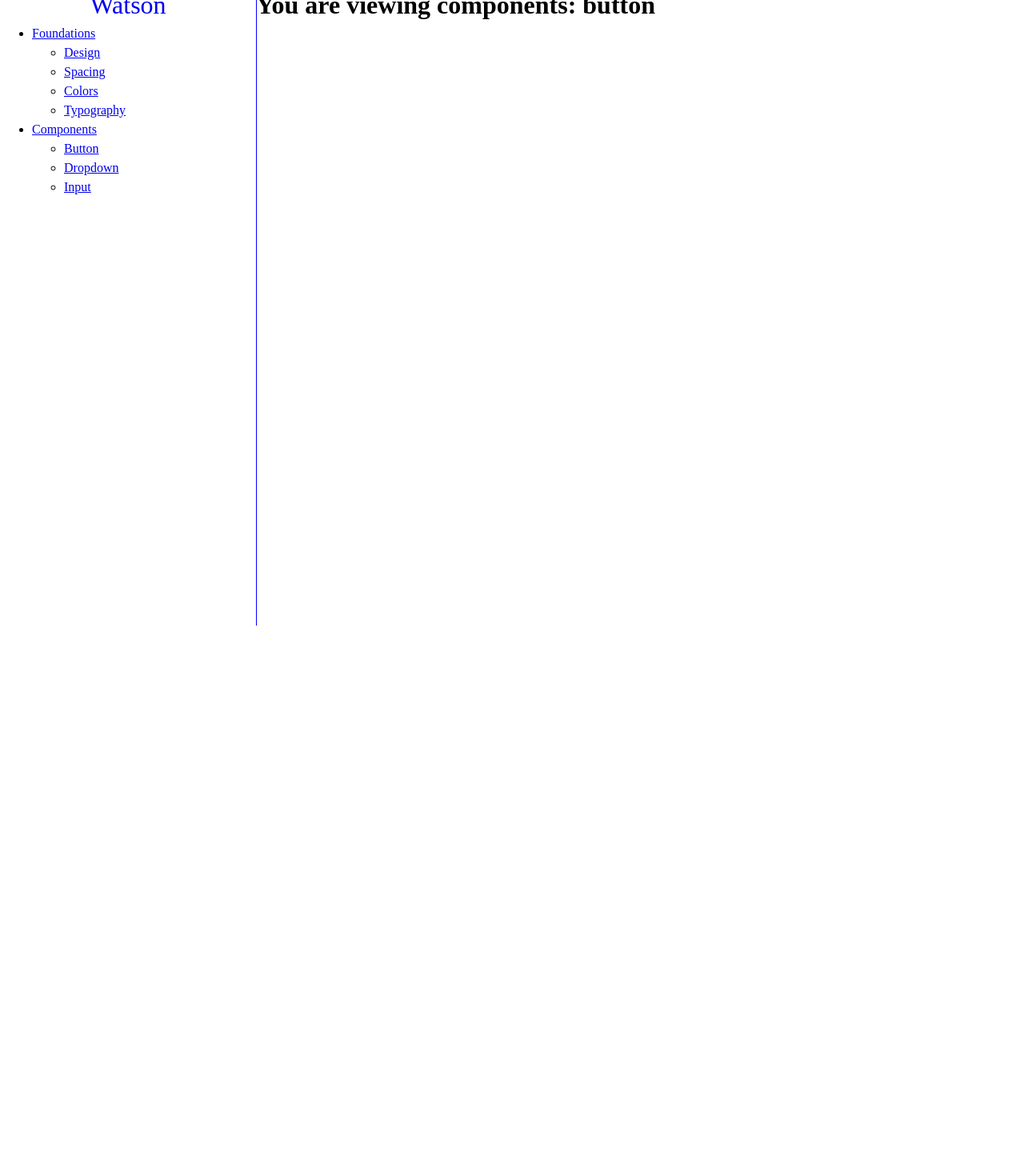
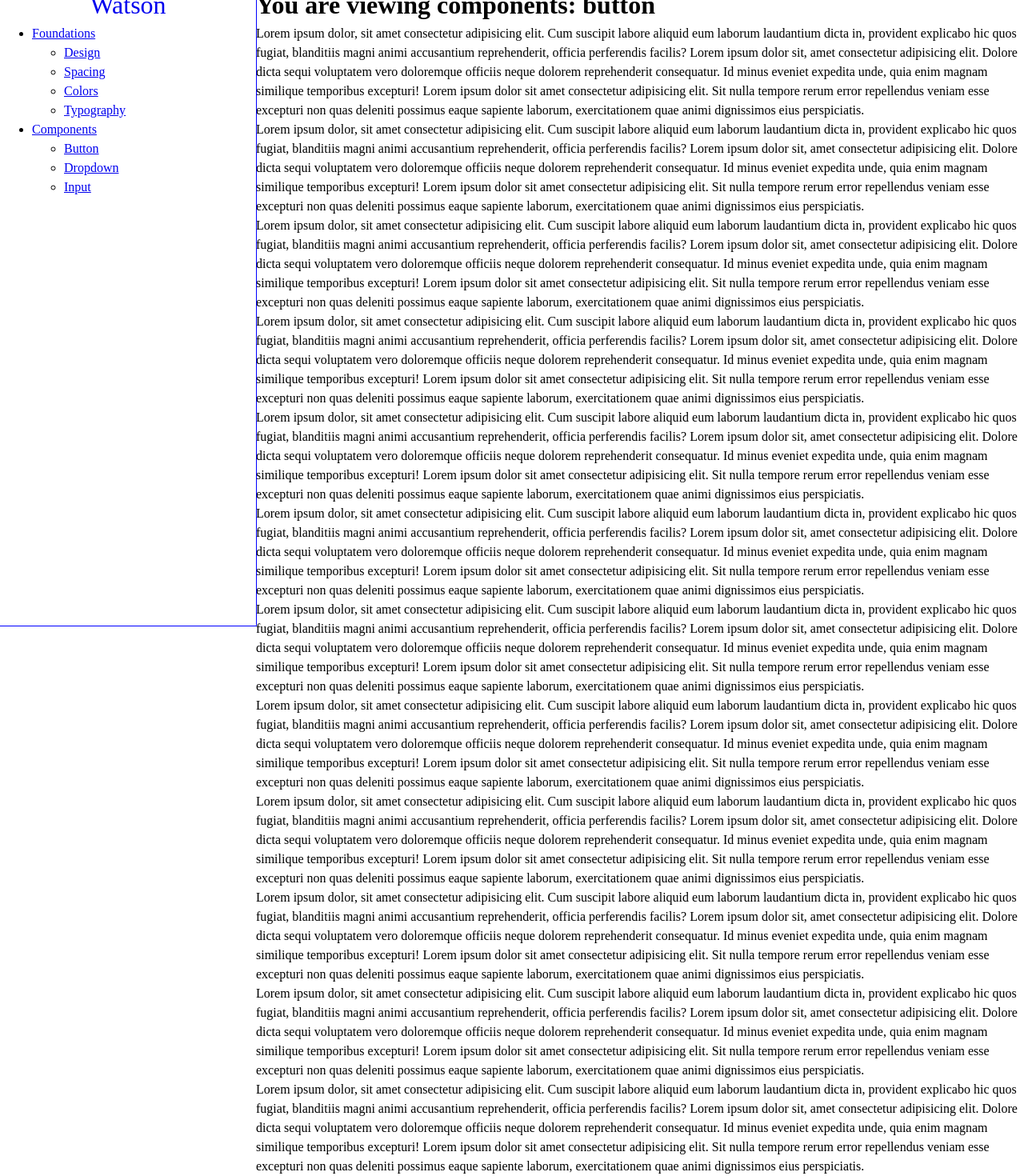
Before and after one commit to danigonlinea/library-docs-nuxt, a Nuxt app: page /components/button in a window 1280 px wide. Shown: the part 18-1488 px from the top of the page at 80% size. Before the commit the page ends 800 px from the top, so only its background shows below. Built offline with nearby package versions, Linux system fonts and the light colour scheme.

Commit message:
test(pages): Scroll to top issues in components

```diff
--- a/pages/components/[name].vue
+++ b/pages/components/[name].vue
@@ -2,6 +2,150 @@
   <Content>
     <template #content>
       <h1>You are viewing components: {{ $route.params.name }}</h1>
+      <p>
+        Lorem ipsum dolor, sit amet consectetur adipisicing elit. Cum suscipit
+        labore aliquid eum laborum laudantium dicta in, provident explicabo hic
+        quos fugiat, blanditiis magni animi accusantium reprehenderit, officia
+        perferendis facilis? Lorem ipsum dolor sit, amet consectetur adipisicing
+        elit. Dolore dicta sequi voluptatem vero doloremque officiis neque
+        dolorem reprehenderit consequatur. Id minus eveniet expedita unde, quia
+        enim magnam similique temporibus excepturi! Lorem ipsum dolor sit amet
+        consectetur adipisicing elit. Sit nulla tempore rerum error repellendus
+        veniam esse excepturi non quas deleniti possimus eaque sapiente laborum,
+        exercitationem quae animi dignissimos eius perspiciatis.
+      </p>
+      <p>
+        Lorem ipsum dolor, sit amet consectetur adipisicing elit. Cum suscipit
+        labore aliquid eum laborum laudantium dicta in, provident explicabo hic
+        quos fugiat, blanditiis magni animi accusantium reprehenderit, officia
+        perferendis facilis? Lorem ipsum dolor sit, amet consectetur adipisicing
+        elit. Dolore dicta sequi voluptatem vero doloremque officiis neque
+        dolorem reprehenderit consequatur. Id minus eveniet expedita unde, quia
+        enim magnam similique temporibus excepturi! Lorem ipsum dolor sit amet
+        consectetur adipisicing elit. Sit nulla tempore rerum error repellendus
+        veniam esse excepturi non quas deleniti possimus eaque sapiente laborum,
+        exercitationem quae animi dignissimos eius perspiciatis.
+      </p>
+      <p>
+        Lorem ipsum dolor, sit amet consectetur adipisicing elit. Cum suscipit
+        labore aliquid eum laborum laudantium dicta in, provident explicabo hic
+        quos fugiat, blanditiis magni animi accusantium reprehenderit, officia
+        perferendis facilis? Lorem ipsum dolor sit, amet consectetur adipisicing
+        elit. Dolore dicta sequi voluptatem vero doloremque officiis neque
+        dolorem reprehenderit consequatur. Id minus eveniet expedita unde, quia
+        enim magnam similique temporibus excepturi! Lorem ipsum dolor sit amet
+        consectetur adipisicing elit. Sit nulla tempore rerum error repellendus
+        veniam esse excepturi non quas deleniti possimus eaque sapiente laborum,
+        exercitationem quae animi dignissimos eius perspiciatis.
+      </p>
+      <p>
+        Lorem ipsum dolor, sit amet consectetur adipisicing elit. Cum suscipit
+        labore aliquid eum laborum laudantium dicta in, provident explicabo hic
+        quos fugiat, blanditiis magni animi accusantium reprehenderit, officia
+        perferendis facilis? Lorem ipsum dolor sit, amet consectetur adipisicing
+        elit. Dolore dicta sequi voluptatem vero doloremque officiis neque
+        dolorem reprehenderit consequatur. Id minus eveniet expedita unde, quia
+        enim magnam similique temporibus excepturi! Lorem ipsum dolor sit amet
+        consectetur adipisicing elit. Sit nulla tempore rerum error repellendus
+        veniam esse excepturi non quas deleniti possimus eaque sapiente laborum,
+        exercitationem quae animi dignissimos eius perspiciatis.
+      </p>
+      <p>
+        Lorem ipsum dolor, sit amet consectetur adipisicing elit. Cum suscipit
+        labore aliquid eum laborum laudantium dicta in, provident explicabo hic
+        quos fugiat, blanditiis magni animi accusantium reprehenderit, officia
+        perferendis facilis? Lorem ipsum dolor sit, amet consectetur adipisicing
+        elit. Dolore dicta sequi voluptatem vero doloremque officiis neque
+        dolorem reprehenderit consequatur. Id minus eveniet expedita unde, quia
+        enim magnam similique temporibus excepturi! Lorem ipsum dolor sit amet
+        consectetur adipisicing elit. Sit nulla tempore rerum error repellendus
+        veniam esse excepturi non quas deleniti possimus eaque sapiente laborum,
+        exercitationem quae animi dignissimos eius perspiciatis.
+      </p>
+      <p>
+        Lorem ipsum dolor, sit amet consectetur adipisicing elit. Cum suscipit
+        labore aliquid eum laborum laudantium dicta in, provident explicabo hic
+        quos fugiat, blanditiis magni animi accusantium reprehenderit, officia
+        perferendis facilis? Lorem ipsum dolor sit, amet consectetur adipisicing
+        elit. Dolore dicta sequi voluptatem vero doloremque officiis neque
+        dolorem reprehenderit consequatur. Id minus eveniet expedita unde, quia
+        enim magnam similique temporibus excepturi! Lorem ipsum dolor sit amet
+        consectetur adipisicing elit. Sit nulla tempore rerum error repellendus
+        veniam esse excepturi non quas deleniti possimus eaque sapiente laborum,
+        exercitationem quae animi dignissimos eius perspiciatis.
+      </p>
+      <p>
+        Lorem ipsum dolor, sit amet consectetur adipisicing elit. Cum suscipit
+        labore aliquid eum laborum laudantium dicta in, provident explicabo hic
+        quos fugiat, blanditiis magni animi accusantium reprehenderit, officia
+        perferendis facilis? Lorem ipsum dolor sit, amet consectetur adipisicing
+        elit. Dolore dicta sequi voluptatem vero doloremque officiis neque
+        dolorem reprehenderit consequatur. Id minus eveniet expedita unde, quia
+        enim magnam similique temporibus excepturi! Lorem ipsum dolor sit amet
+        consectetur adipisicing elit. Sit nulla tempore rerum error repellendus
+        veniam esse excepturi non quas deleniti possimus eaque sapiente laborum,
+        exercitationem quae animi dignissimos eius perspiciatis.
+      </p>
+      <p>
+        Lorem ipsum dolor, sit amet consectetur adipisicing elit. Cum suscipit
+        labore aliquid eum laborum laudantium dicta in, provident explicabo hic
+        quos fugiat, blanditiis magni animi accusantium reprehenderit, officia
+        perferendis facilis? Lorem ipsum dolor sit, amet consectetur adipisicing
+        elit. Dolore dicta sequi voluptatem vero doloremque officiis neque
+        dolorem reprehenderit consequatur. Id minus eveniet expedita unde, quia
+        enim magnam similique temporibus excepturi! Lorem ipsum dolor sit amet
+        consectetur adipisicing elit. Sit nulla tempore rerum error repellendus
+        veniam esse excepturi non quas deleniti possimus eaque sapiente laborum,
+        exercitationem quae animi dignissimos eius perspiciatis.
+      </p>
+      <p>
+        Lorem ipsum dolor, sit amet consectetur adipisicing elit. Cum suscipit
+        labore aliquid eum laborum laudantium dicta in, provident explicabo hic
+        quos fugiat, blanditiis magni animi accusantium reprehenderit, officia
+        perferendis facilis? Lorem ipsum dolor sit, amet consectetur adipisicing
+        elit. Dolore dicta sequi voluptatem vero doloremque officiis neque
+        dolorem reprehenderit consequatur. Id minus eveniet expedita unde, quia
+        enim magnam similique temporibus excepturi! Lorem ipsum dolor sit amet
+        consectetur adipisicing elit. Sit nulla tempore rerum error repellendus
+        veniam esse excepturi non quas deleniti possimus eaque sapiente laborum,
+        exercitationem quae animi dignissimos eius perspiciatis.
+      </p>
+      <p>
+        Lorem ipsum dolor, sit amet consectetur adipisicing elit. Cum suscipit
+        labore aliquid eum laborum laudantium dicta in, provident explicabo hic
+        quos fugiat, blanditiis magni animi accusantium reprehenderit, officia
+        perferendis facilis? Lorem ipsum dolor sit, amet consectetur adipisicing
+        elit. Dolore dicta sequi voluptatem vero doloremque officiis neque
+        dolorem reprehenderit consequatur. Id minus eveniet expedita unde, quia
+        enim magnam similique temporibus excepturi! Lorem ipsum dolor sit amet
+        consectetur adipisicing elit. Sit nulla tempore rerum error repellendus
+        veniam esse excepturi non quas deleniti possimus eaque sapiente laborum,
+        exercitationem quae animi dignissimos eius perspiciatis.
+      </p>
+      <p>
+        Lorem ipsum dolor, sit amet consectetur adipisicing elit. Cum suscipit
+        labore aliquid eum laborum laudantium dicta in, provident explicabo hic
+        quos fugiat, blanditiis magni animi accusantium reprehenderit, officia
+        perferendis facilis? Lorem ipsum dolor sit, amet consectetur adipisicing
+        elit. Dolore dicta sequi voluptatem vero doloremque officiis neque
+        dolorem reprehenderit consequatur. Id minus eveniet expedita unde, quia
+        enim magnam similique temporibus excepturi! Lorem ipsum dolor sit amet
+        consectetur adipisicing elit. Sit nulla tempore rerum error repellendus
+        veniam esse excepturi non quas deleniti possimus eaque sapiente laborum,
+        exercitationem quae animi dignissimos eius perspiciatis.
+      </p>
+      <p>
+        Lorem ipsum dolor, sit amet consectetur adipisicing elit. Cum suscipit
+        labore aliquid eum laborum laudantium dicta in, provident explicabo hic
+        quos fugiat, blanditiis magni animi accusantium reprehenderit, officia
+        perferendis facilis? Lorem ipsum dolor sit, amet consectetur adipisicing
+        elit. Dolore dicta sequi voluptatem vero doloremque officiis neque
+        dolorem reprehenderit consequatur. Id minus eveniet expedita unde, quia
+        enim magnam similique temporibus excepturi! Lorem ipsum dolor sit amet
+        consectetur adipisicing elit. Sit nulla tempore rerum error repellendus
+        veniam esse excepturi non quas deleniti possimus eaque sapiente laborum,
+        exercitationem quae animi dignissimos eius perspiciatis.
+      </p>
     </template>
   </Content>
 </template>
```
